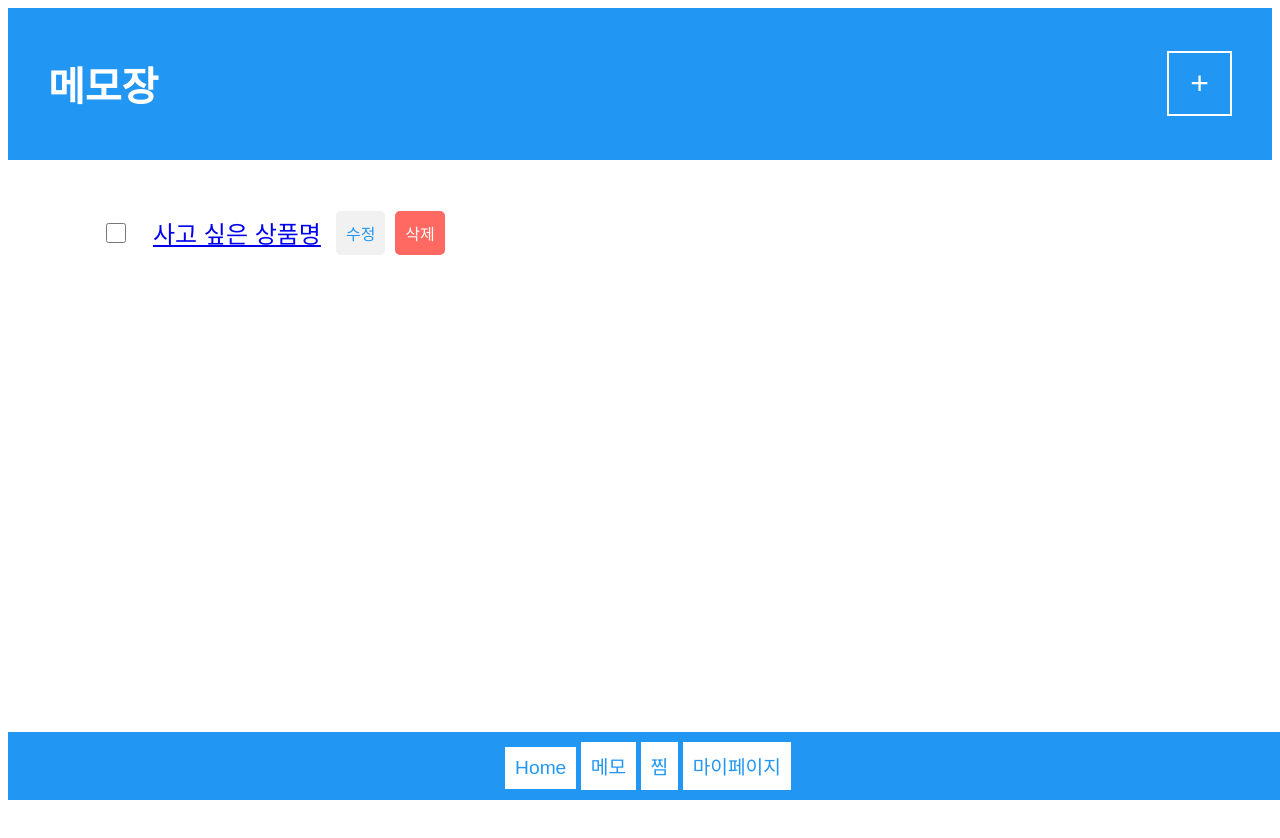
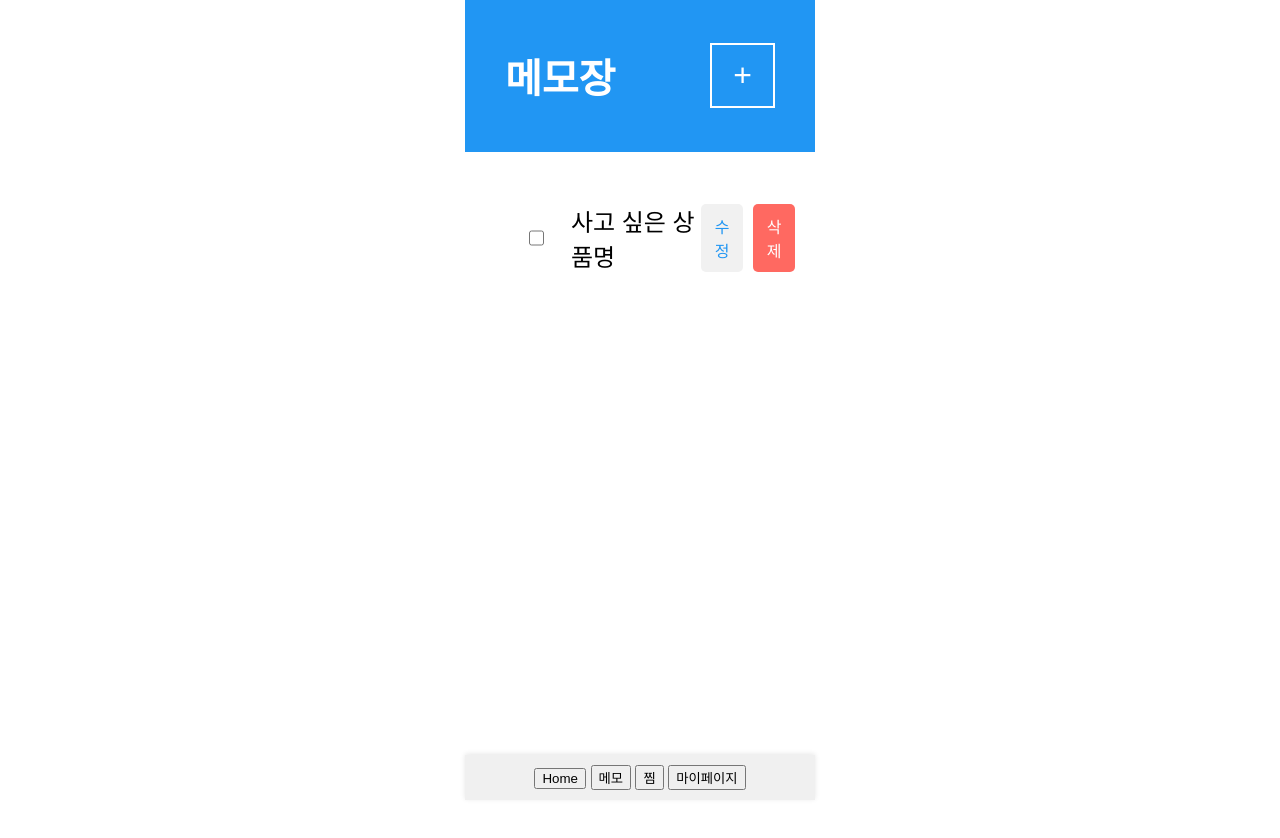
Before and after one commit to bhoon716/smart_market, a website: page public/html/memo.html in a window 1280 px wide. Drawn offline with Linux system fonts and the light colour scheme.

Commit message:
파일 수정함

```diff
--- a/public/css/cartstyle.css
+++ /dev/null
@@ -1,130 +0,0 @@
-/* 헤더와 푸터 가로 길이 전체 맞춤 */
-header, footer {
-    width: 100%;
-    background-color: #3498db;
-    color: white;
-    padding: 10px; /* 위아래 패딩 줄임 */
-    text-align: center;
-    box-sizing: border-box;
-}
-
-html, body {
-    height: 100%;
-    font-family: Arial, sans-serif;
-}
-
-header {
-    background-color: #2196F3;
-    color: white;
-    padding: 20px;
-    display: flex;
-    justify-content: space-between;
-    align-items: center;
-}
-
-h1 {
-    font-size: 2.5em; /* 메모장 텍스트 크기 증가 */
-    margin-left: 20px;
-}
-
-#add-item {
-    font-size: 2em;
-    width: 65px;  /* 너비 설정 */
-    height: 65px; /* 높이 설정 */
-    margin-right: 20px;
-    padding: 0; /* 내부 여백 제거 */
-    display: flex; /* 중앙 정렬을 위한 flexbox */
-    justify-content: center; /* 가로 중앙 정렬 */
-    align-items: center; /* 세로 중앙 정렬 */
-    background-color: #2196F3; /* 배경 색상 */
-    color: white; /* + 기호 색상 */
-    border: 2px solid white; /* 하얀색 테두리 추가 */
-    border-radius: 0; /* 둥근 외곽선 제거 */
-    outline: none; /* 기본 브라우저의 윤곽선 제거 */
-    box-shadow: none; /* 그림자 제거 */
-}
-
-
-
-.cart-items {
-    padding: 20px;
-    min-height: calc(100vh - 160px);
-    display: flex;
-    justify-content: flex-start;
-    align-items: flex-start;
-}
-
-/* 구매 체크 및 상품명 상단 정렬 */
-.cart-items ul {
-    list-style-type: none;
-    width: 100%;
-    max-width: 600px;
-}
-
-.cart-item {
-    display: flex;
-    justify-content: flex-start;
-    align-items: center;
-    margin-left: 34px; /* 왼쪽 벽과의 거리 */
-    margin-top: 15px; /* 아래로 내림 */
-    margin-bottom: 10px;
-}
-
-.item-name {
-    font-size: 1.5em; /* 상품명 크기 증가 */
-    padding-left: 17px; /* 상품명 앞에 여백 추가 */
-    margin-right: 10px; /* 수정 버튼과 5px 간격 */
-}
-
-.edit-btn, .delete-btn {
-    padding: 10px;
-    text-align: right;
-    margin-right: 20px;
-    border: none;
-    cursor: pointer;
-    font-size: 1em;
-    margin-left: 5px;
-    background-color: #f1f1f1;
-    color: #2196F3;
-    border-radius: 5px;
-}
-
-.edit-btn {
-    margin-right: 5px; /* 상품명과 수정 버튼 사이 간격 */
-}
-
-.delete-btn {
-    background-color: #ff6961;
-    color: white;
-}
-
-.purchase-check {
-    width: 20px; /* 체크박스 크기 */
-    height: 20px; /* 체크박스 크기 */
-    margin-right: 10px; /* 체크박스와 상품명 사이 간격 */
-}
-
-footer {
-    background-color: #2196F3;
-    padding: 10px;
-    position: fixed;
-    bottom: 0;
-    width: 100%;
-    display: flex;
-    justify-content: center;
-    gap: 10px; /* 버튼 간격 조정 */
-}
-
-/* 푸터 버튼 크기는 그대로 */
-footer button {
-    background-color: white;
-    color: #2196F3;
-    padding: 10px;
-    border: none;
-    cursor: pointer;
-    font-size: 1.2em;
-}
-
-footer button:hover {
-    background-color: #f1f1f1;
-}
--- a/public/css/mainStyle.css
+++ b/public/css/mainStyle.css
@@ -15,7 +15,7 @@ body {
 
 .container {
     width: 100%;
-    max-width: 480px;
+    max-width: 350px;
     background-color: white;
     display: flex;
     flex-direction: column;
@@ -28,7 +28,7 @@ header {
     position: fixed;
     top: 0;
     width: 100%;
-    max-width: 480px;
+    max-width: 350px;
     background-color: #f0f0f0;
     display: flex;
     justify-content: space-between;
@@ -116,7 +116,7 @@ footer {
     position: fixed;
     bottom: 0;
     width: 100%;
-    max-width: 480px;
+    max-width: 350px;
     background-color: #f0f0f0;
     padding: 10px;
     box-shadow: 0 -1px 5px rgba(0, 0, 0, 0.1);
@@ -137,9 +137,9 @@ footer {
     text-align: center;
 }
 
-@media screen and (min-width: 481px) {
+@media screen and (min-width: 350px) {
     .container {
-        width: 480px;
+        width: 350px;
     }
 
     header, footer {
--- /dev/null
+++ b/public/css/memoStyle.css
@@ -0,0 +1,146 @@
+/* 전체 레이아웃의 최대 너비를 350px로 제한 */
+body {
+    margin: 0;
+    padding: 0;
+    max-width: 350px; /* 최대 350px까지만 커지도록 설정 */
+    margin: 0 auto; /* 화면 중앙으로 정렬 */
+}
+
+header, footer {
+    width: 100%;
+    background-color: #3498db;
+    color: white;
+    padding: 10px;
+    text-align: center;
+    box-sizing: border-box;
+}
+
+html, body {
+    height: 100%;
+    font-family: Arial, sans-serif;
+}
+
+header {
+    background-color: #2196F3;
+    color: white;
+    padding: 20px;
+    display: flex;
+    justify-content: space-between;
+    align-items: center;
+}
+
+h1 {
+    font-size: 2.5em;
+    margin-left: 20px;
+}
+
+#add-item {
+    font-size: 2em;
+    width: 65px;
+    height: 65px;
+    margin-right: 20px;
+    padding: 0;
+    display: flex;
+    justify-content: center;
+    align-items: center;
+    background-color: #2196F3;
+    color: white;
+    border: 2px solid white;
+    border-radius: 0;
+    outline: none;
+    box-shadow: none;
+}
+
+.cart-items {
+    padding: 20px;
+    min-height: calc(100vh - 160px);
+    display: flex;
+    justify-content: flex-start;
+    align-items: flex-start;
+}
+
+.cart-items ul {
+    list-style-type: none;
+    width: 100%;
+    max-width: 350px;
+}
+
+.cart-item {
+    display: flex;
+    justify-content: space-between; /* 좌우로 버튼 정렬 */
+    align-items: center;
+    margin-top: 15px;
+    margin-bottom: 10px;
+}
+
+.item-name {
+    font-size: 1.5em;
+    padding-left: 17px;
+    text-decoration: none; /* 하이퍼링크 밑줄 제거 */
+    color: #000; /* 링크 텍스트 색상 설정 */
+}
+
+.item-name:hover {
+    text-decoration: none; /* 호버 시에도 밑줄이 생기지 않게 설정 */
+}
+
+.edit-btn, .delete-btn {
+    padding: 10px;
+    border: none;
+    cursor: pointer;
+    font-size: 1em;
+    background-color: #f1f1f1;
+    color: #2196F3;
+    border-radius: 5px;
+    margin-left: 5px;
+}
+
+.edit-btn {
+    margin-right: 5px;
+}
+
+.delete-btn {
+    background-color: #ff6961;
+    color: white;
+}
+
+.purchase-check {
+    width: 20px;
+    height: 20px;
+    margin-right: 10px;
+}
+footer {
+    position: fixed;
+    bottom: 0;
+    width: 100%;
+    max-width: 350px;
+    background-color: #f0f0f0;
+    padding: 10px;
+    box-shadow: 0 -1px 5px rgba(0, 0, 0, 0.1);
+}
+
+.nav-bar {
+    display: flex;
+    justify-content: space-between;
+    width: 100%;
+}
+
+.nav-bar button {
+    flex: 1;
+    padding: 10px;
+    background-color: #ddd;
+    border: none;
+    cursor: pointer;
+    text-align: center;
+}
+
+@media screen and (min-width: 481px) {
+    .container {
+        width: 350px;
+    }
+
+    footer {
+        left: 50%;
+        transform: translateX(-50%);
+    }
+}
--- a/public/html/cart.html
+++ b/public/html/memo.html
@@ -4,7 +4,7 @@
     <meta charset="UTF-8">
     <meta name="viewport" content="width=device-width, initial-scale=1.0">
     <title>메모장(장바구니) 화면</title>
-    <link rel="stylesheet" href="../css/cartstyle.css">
+    <link rel="stylesheet" href="../css/memoStyle.css">
 </head>
 <body>
     <header>
```
